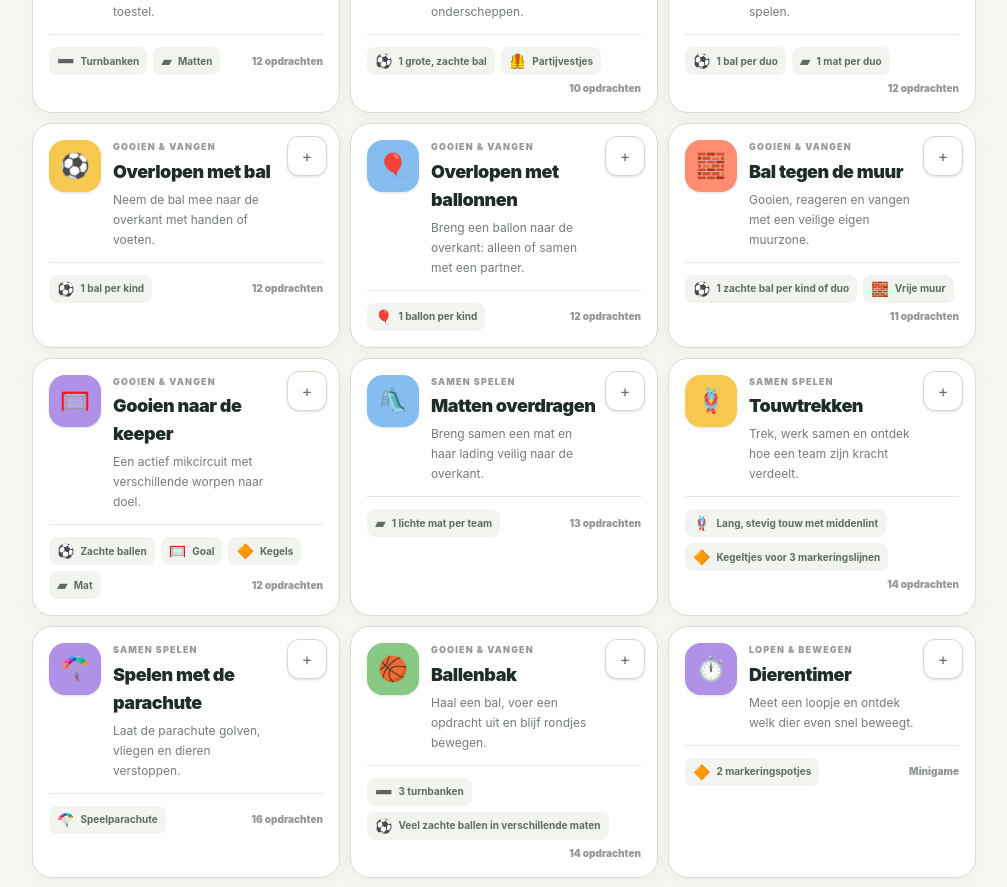
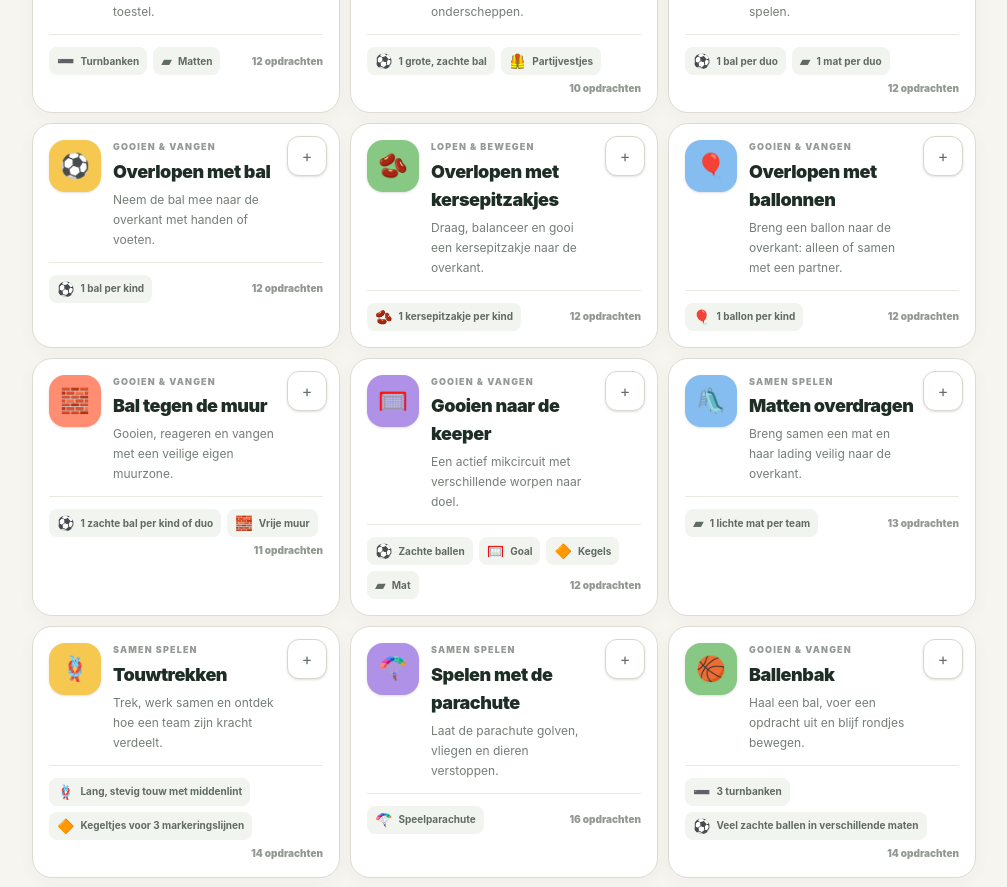
Before and after one commit to dmerckx/animaltimer, a Next.js app: page / in a window 1280 px wide. Shown: the part 800-1687 px from the top of the page, without its empty margins (264-1271 px from the left). Built offline with nearby package versions, Linux system fonts and the light colour scheme.

Commit message:
Add overlopen met kersepitzakjes exercise

```diff
--- a/data/exercises.ts
+++ b/data/exercises.ts
@@ -1144,6 +1144,97 @@ export const exercises: Exercise[] = [
     ],
   },
   {
+    id: "overlopen-met-kersepitzakjes",
+    title: "Overlopen met kersepitzakjes",
+    summary: "Draag, balanceer en gooi een kersepitzakje naar de overkant.",
+    category: "Lopen & bewegen",
+    emoji: "🫘",
+    accent: "green",
+    duration: "± 10 min",
+    ages: "3–6 jaar",
+    groupSize: "4–24 kinderen",
+    material: ["1 kersepitzakje per kind"],
+    optionalMaterial: ["Kegels"],
+    setup:
+      "Baken een brede start- en eindzone af met voldoende ruimte tussen de kinderen. Laat iedereen in kleine golven in dezelfde richting oversteken. Wandel langs de zijkant terug en wacht tot de baan vrij is voor de volgende golf.",
+    tip:
+      "Begin met een korte afstand en toon elke opdracht voor. Valt het zakje, dan raapt het kind het rustig op en gaat verder. De jongste kinderen mogen het zakje met één hand ondersteunen. Gooi alleen laag vooruit in de eigen vrije baan.",
+    assignments: [
+      {
+        title: "Op een dienblad",
+        instruction:
+          "Leg het zakje op twee open handpalmen en wandel naar de overkant. Hou je handen zo stil mogelijk.",
+        level: "Rustig",
+      },
+      {
+        title: "Op je hoofd",
+        instruction:
+          "Leg het zakje op je hoofd en stap rustig vooruit. Kijk naar de overkant en ondersteun het zakje met één hand als dat nodig is.",
+        level: "Uitdaging",
+      },
+      {
+        title: "Op je schouder",
+        instruction:
+          "Draag het zakje op je schouder naar de overkant. Stop halverwege en leg het op je andere schouder.",
+        level: "Rustig",
+      },
+      {
+        title: "Van hand tot hand",
+        instruction:
+          "Wandel vooruit en geef het zakje voor je buik telkens van je ene hand naar je andere hand door.",
+        level: "Rustig",
+      },
+      {
+        title: "Rond je middel",
+        instruction:
+          "Stap rustig naar de overkant en geef het zakje rond je middel door, voor je buik en achter je rug.",
+        level: "Uitdaging",
+      },
+      {
+        title: "Grote reuzenstappen",
+        instruction:
+          "Hou het zakje met twee handen tegen je buik en zet grote stappen naar de overkant. Wissel af met kleine muizenstapjes wanneer de lesgever het roept.",
+        level: "Actief",
+      },
+      {
+        title: "Zijwaarts dragen",
+        instruction:
+          "Leg het zakje op twee open handpalmen en schuif met zijstappen naar de overkant. Hou je voeten naast elkaar zonder ze te kruisen.",
+        level: "Actief",
+      },
+      {
+        title: "Pinguïnpasjes",
+        instruction:
+          "Klem het zakje tussen je knieën en waggel met kleine stapjes vooruit. Valt het, leg het terug en stap verder.",
+        level: "Actief",
+      },
+      {
+        title: "Kruiptransport",
+        instruction:
+          "Ga op handen en knieën zitten en laat de lesgever het zakje op je rug leggen. Kruip langzaam naar de overkant zonder het te verliezen.",
+        level: "Uitdaging",
+      },
+      {
+        title: "Gooi en haal",
+        instruction:
+          "Stop en gooi het zakje onderhands een klein stukje vooruit in je eigen vrije baan. Wandel ernaartoe, raap het op en herhaal tot aan de eindzone.",
+        level: "Actief",
+      },
+      {
+        title: "Gooi en vang",
+        instruction:
+          "Zet twee stappen en stop. Gooi het zakje een klein stukje omhoog en vang het met twee handen. Stap daarna weer verder; oprapen mag ook.",
+        level: "Uitdaging",
+      },
+      {
+        title: "Slalom met je zakje",
+        instruction:
+          "Draag het zakje op een open handpalm en wandel tussen de kegels door. Wissel aan elke kegel van hand. Zonder kegels volg je de lesgever in een slingerlijn.",
+        level: "Uitdaging",
+      },
+    ],
+  },
+  {
     id: "overlopen-met-ballonnen",
     title: "Overlopen met ballonnen",
     summary: "Breng een ballon naar de overkant: alleen of samen met een partner.",
```
